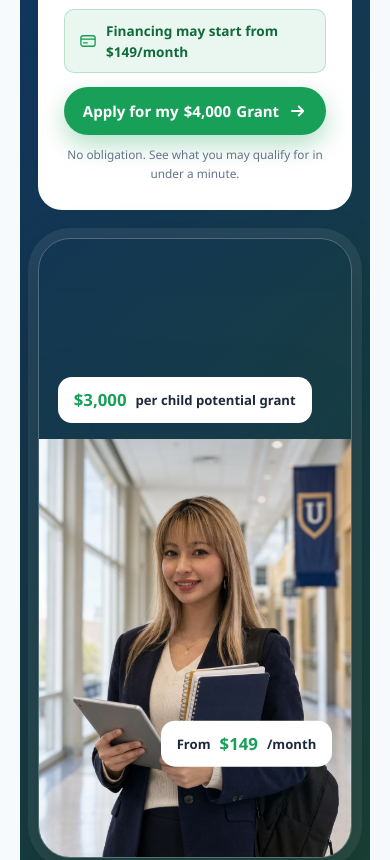
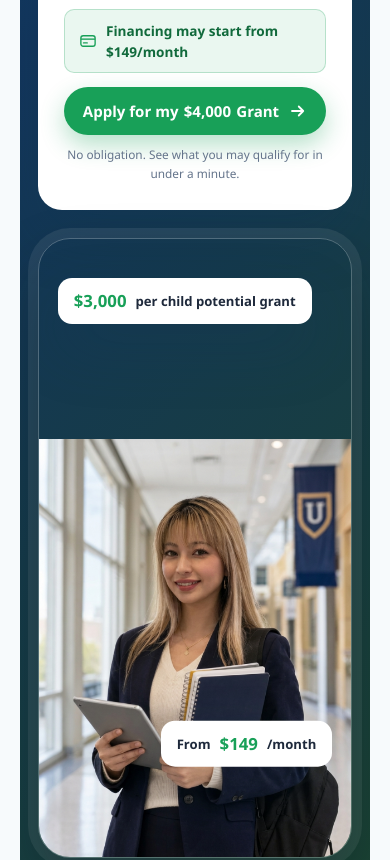
Before and after one commit to AEJAKV/mygrantscanada, a plain HTML site: page roxy.html in a window 390 px wide. Shown: the part 1376-2236 px from the top of the page. Drawn offline with Linux system fonts and the light colour scheme.

Commit message:
anotha pill repositioning

```diff
--- a/roxy.html
+++ b/roxy.html
@@ -246,7 +246,7 @@ input,select{font-family:inherit}
   animation:floaty 4.5s ease-in-out infinite;
 }
 .float-chip .big{font-size:1.05rem;color:var(--green)}
-.float-chip.c1{top:28%;left:4%}
+.float-chip.c1{top:7%;left:5%}
 .float-chip.c2{bottom:16%;right:2%;animation-delay:1.4s}
 @keyframes floaty{0%,100%{transform:translateY(0)}50%{transform:translateY(-10px)}}
 
@@ -543,7 +543,7 @@ section{padding:72px 0 0}
   .hero-figure{min-height:620px;margin-bottom:42px;order:2}
   .hero-figure img{width:100%;height:100%;max-height:none}
   .estimator{order:1;margin-bottom:0}
-  .float-chip.c1{top:24%;left:6%}
+  .float-chip.c1{top:8%;left:6%}
   .float-chip.c2{bottom:14%;right:6%}
 }
 @media (max-width:760px){
```
Also changed, not shown: roxy/index.html (+2 -2 lines).
